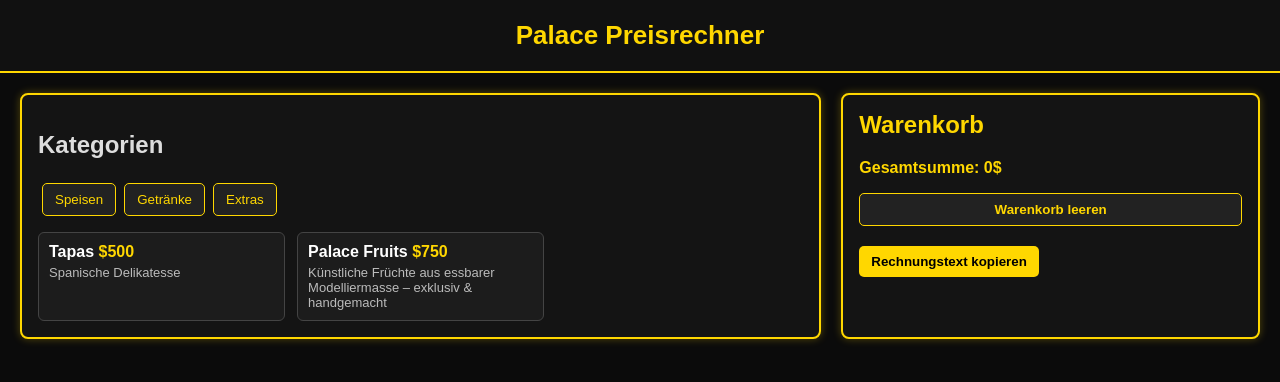
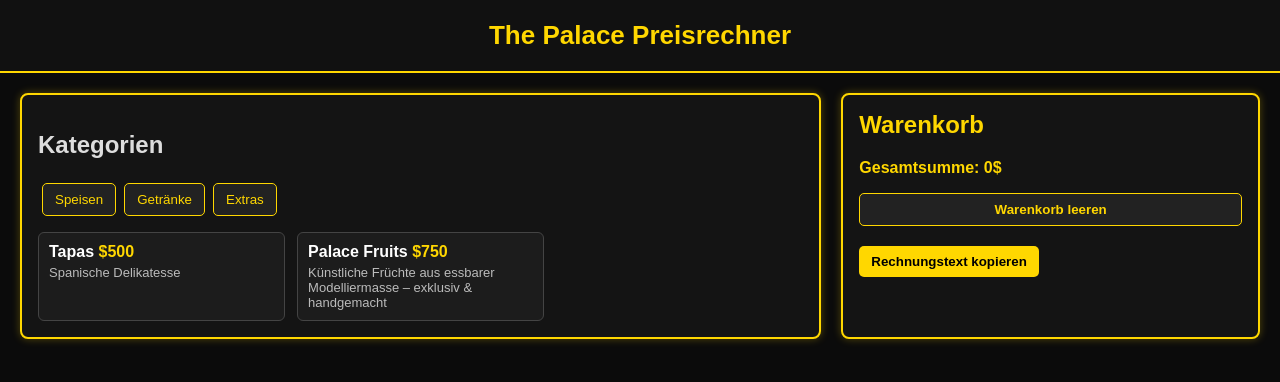
Before and after one commit to markusamon1993/The-Palace-Preisrechner, a plain HTML site: page index.html in a window 1280 px wide. Drawn offline with Linux system fonts and the light colour scheme.

Commit message:
Update index.html

```diff
--- a/index.html
+++ b/index.html
@@ -121,7 +121,7 @@
 </head>
 <body>
   <div class="header">
-    <h1>Palace Preisrechner</h1>
+    <h1>The Palace Preisrechner</h1>
   </div>
 
   <div class="container">
```
